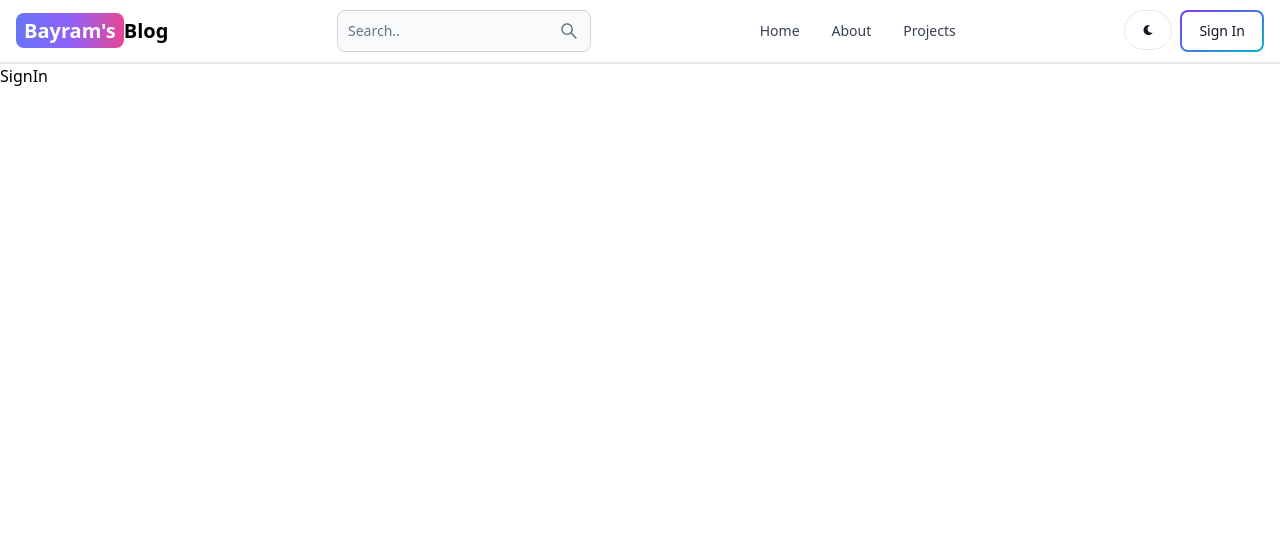
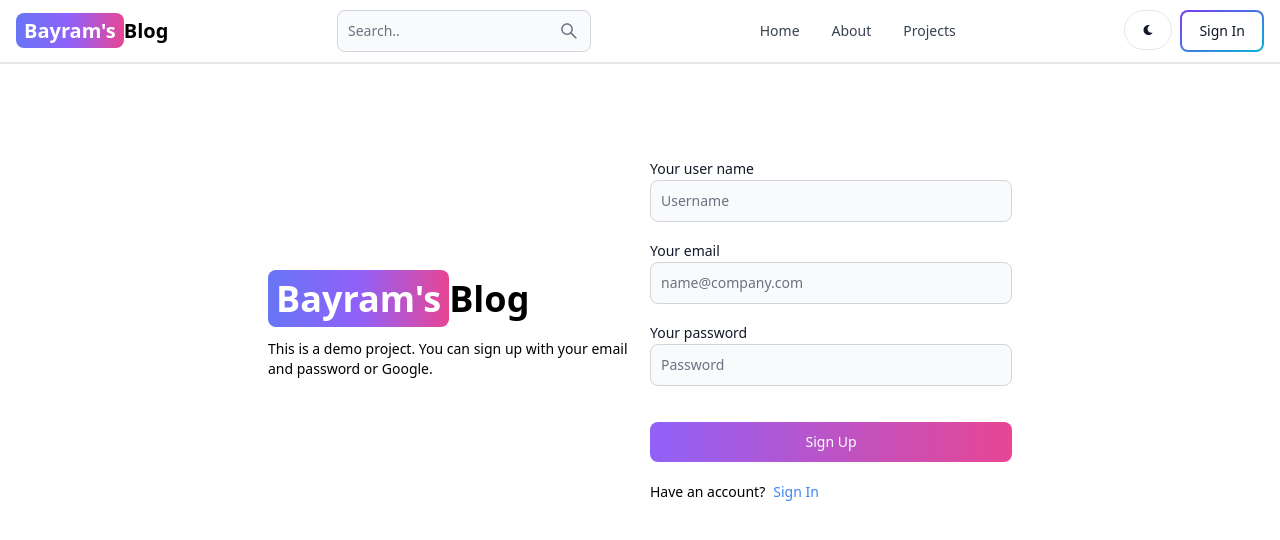
Before and after one commit to bayrambinbir/MERN-blog, a React (Vite) app in the folder client/: page /sign-in in a window 1280 px wide. Shown: the top 540 px of the page. Built offline with nearby package versions, Linux system fonts and the light colour scheme.

Commit message:
complete sign up page ui

```diff
--- a/client/src/pages/SignIn.jsx
+++ b/client/src/pages/SignIn.jsx
@@ -1,7 +1,55 @@
-import React from 'react'
+import { Button, Label, TextInput } from "flowbite-react";
+import React from "react";
+import { Link } from "react-router-dom";
 
 export default function SignIn() {
   return (
-    <div>SignIn</div>
-  )
+    <div className="min-h-screen mt-20">
+      <div className="flex p-3 max-w-3xl mx-auto flex-col md:flex-row md:items-center gap-5">
+        {/* left */}
+        <div className="flex-1">
+          <Link to="/" className="font-bold dark:text-white text-4xl">
+            <span className="px-2 py-1 bg-gradient-to-r from-indigo-500 via-purple-500 to-pink-500 rounded-lg text-white">
+              Bayram's
+            </span>
+            Blog
+          </Link>
+          <p className="text-sm mt-5">
+            This is a demo project. You can sign up with your email and password
+            or Google.
+          </p>
+        </div>
+        {/* right */}
+        <div className="flex-1">
+          <form className="flex flex-col gap-4">
+            <div>
+              <Label value="Your user name" />
+              <TextInput type="text" placeholder="Username" id="username" />
+            </div>
+            <div>
+              <Label value="Your email" />
+              <TextInput type="text" placeholder="name@company.com" id="email" />
+            </div>
+            <div>
+              <Label value="Your password" />
+              <TextInput type="text" placeholder="Password" id="password" />
+            </div>
+            <Button
+              gradientDuoTone="purpleToPink"
+              type="submit"
+              className="mt-5"
+            >
+              Sign Up
+            </Button>
+          </form>
+          <div className="flex gap-2 text-sm mt-5">
+            <span>Have an account?</span>
+            <Link to="sign-in" className="text-blue-500">
+              Sign In
+            </Link>
+          </div>
+        </div>
+      </div>
+    </div>
+  );
 }
```
